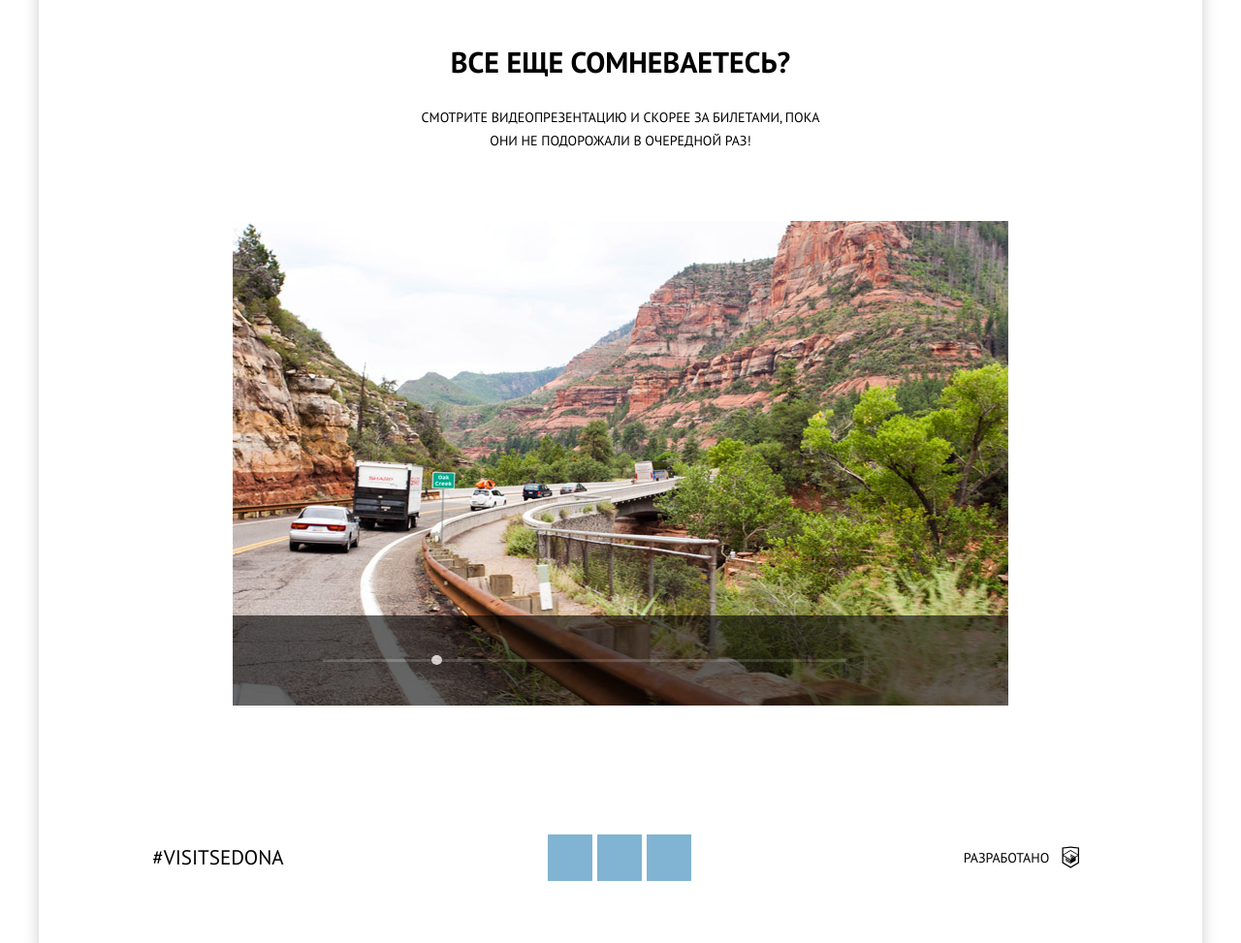
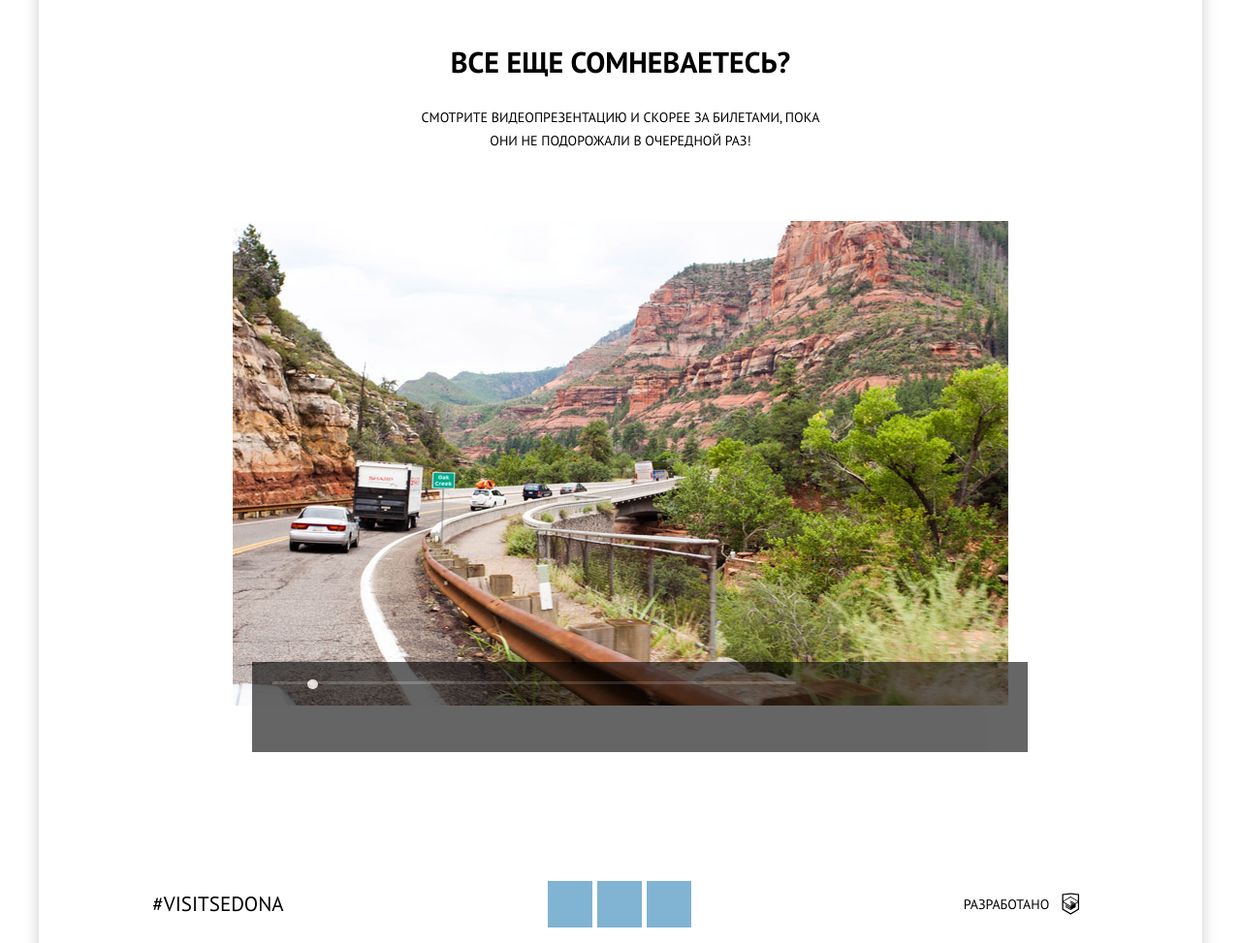
Before and after one commit to anyakul/1005307-sedona-17, a website: page source/photo.html in a window 1280 px wide. Shown: the part 1328-2301 px from the top of the page at 97% size. Drawn offline with nearby package versions, Linux system fonts and the light colour scheme; files that its build step writes are made by us from their sources.

Commit message:
Делаю флексбоксы микросеток

```diff
--- a/source/less/blocks/comment.less
+++ b/source/less/blocks/comment.less
@@ -121,6 +121,8 @@
 
 .comment__item--contacts li {
   margin-bottom: 15px;
+  display: flex;
+  flex-direction: column;
 }
 
 .comment__item--contacts label {
@@ -145,7 +147,7 @@
 .comment__label--phone label::before {
   content: "";
   position: absolute;
-  top: 27px;
+  top: 31px;
   left: 222px;
   z-index: 20;
   width: 58px;
@@ -167,7 +169,7 @@
 .comment__label--email label::before {
   content: "";
   position: absolute;
-  top: 29px;
+  top: 33px;
   left: 221px;
   z-index: 20;
   width: 58px;
@@ -197,6 +199,8 @@
 
 .comment__item--impression li,
 .comment__item--sightseeing li {
+  display: flex;
+  flex-direction: column;
   position: relative;
   margin-bottom: 40px;
   margin-left: 80px;
@@ -406,6 +410,8 @@
   }
 
   .comment__item--name {
+    display: flex;
+    flex-direction: column;
     width: 325px;
     padding-left: 70px;
     order: 2;
--- a/source/less/blocks/video.less
+++ b/source/less/blocks/video.less
@@ -1,4 +1,6 @@
 .video {
+  display: flex;
+  flex-direction: column;
   margin-top: 30px;
   margin-bottom: 75px;
 }
@@ -25,11 +27,13 @@
 }
 
 .video-wrapper {
-  position: relative;
+  display: flex;
+  flex-direction: column;
 }
 
 .video__controls {
-  position: absolute;
+  margin-top: -45px;
+  margin-left: 20px;
   bottom: 0;
   left: 21px;
   z-index: 2;
@@ -43,9 +47,8 @@
 }
 
 .video__scale {
-  position: absolute;
-  bottom: 20px;
-  left: 21px;
+  margin-top: 20px;
+  margin-left: 21px;
   z-index: 10;
   display: block;
   width: 235px;
@@ -55,9 +58,8 @@
 }
 
 .video__toggle {
-  position: absolute;
-  bottom: 17px;
-  left: 57px;
+  margin-top: -5px;
+  margin-left: 57px;
   z-index: 20;
   display: block;
   width: 11px;
@@ -67,8 +69,10 @@
 }
 
 .video__buttons {
+  display: flex;
+  flex-direction: row;
+  justify-content: space-between;
   .container();
-  position: relative;
   width: 280px;
   height: 66px;
   padding-top: 0;
@@ -89,38 +93,39 @@
 }
 
 .video__replay {
-  position: absolute;
-  bottom: 27px;
-  left: 20px;
+  color: @video-mobile-color;
+  margin-top: 20px;
+  margin-left: 20px;
   display: block;
   width: 16px;
   height: 20px;
   cursor: pointer;
-  background-color: @grey-color;
+  background-color: red;
   border: none;
 }
 
 .video__subtitles {
-  position: absolute;
-  right: 95px;
-  bottom: 27px;
+  color: @video-mobile-color;
+  margin-left: auto;
+  margin-top: 20px;
   display: block;
   width: 32px;
   height: 20px;
   cursor: pointer;
-  background-color: @grey-color;
+  background-color: green;
   border: none;
 }
 
 .video__fullscreen {
-  position: absolute;
-  right: 35px;
-  bottom: 27px;
+  color: #ffffff;
+  margin-right: 20px;
+  margin-left: 10px;
+  margin-top: 20px;
   display: block;
   width: 20px;
   height: 20px;
   cursor: pointer;
-  background-color: @grey-color;
+  background-color: red;
   border: none;
 }
 
```
